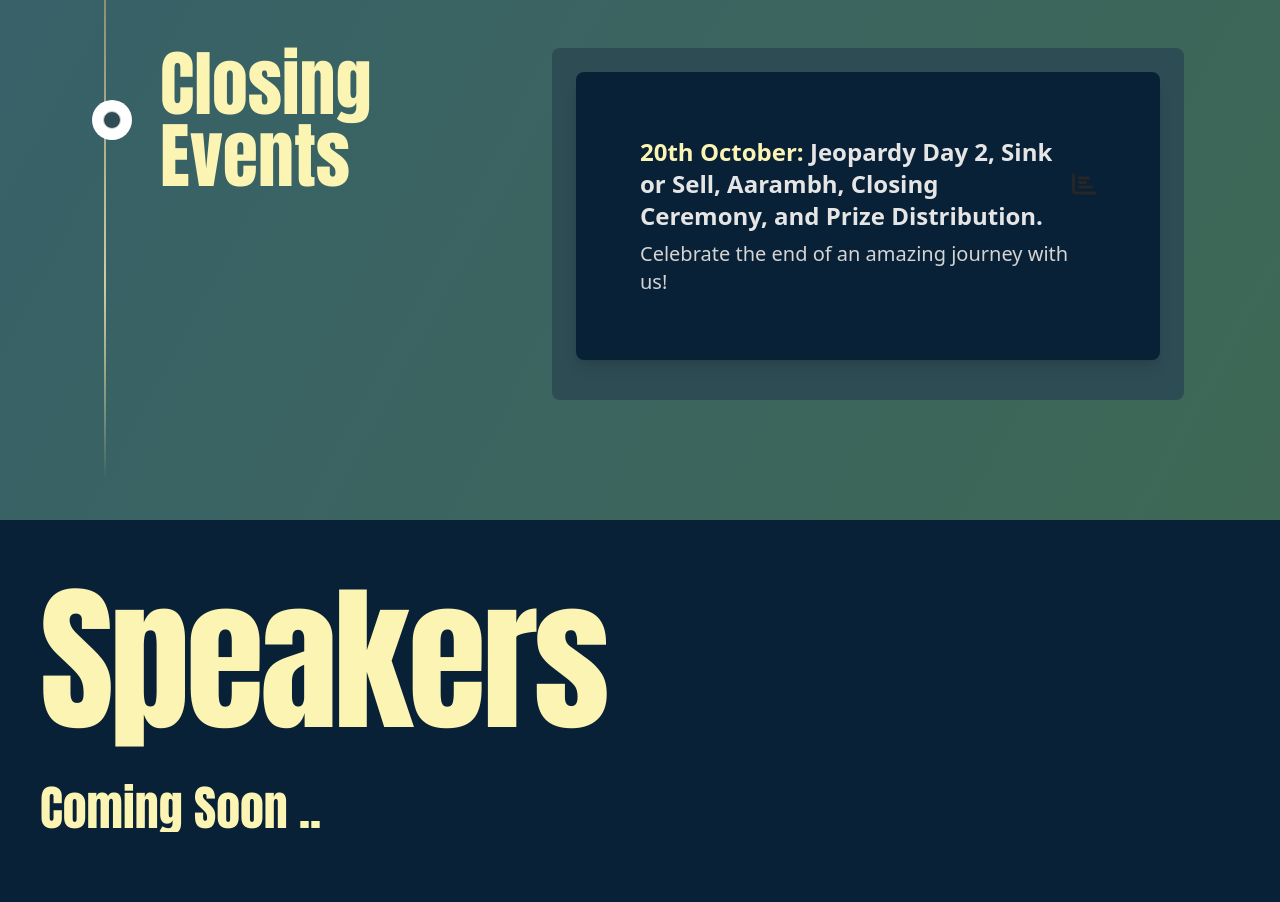
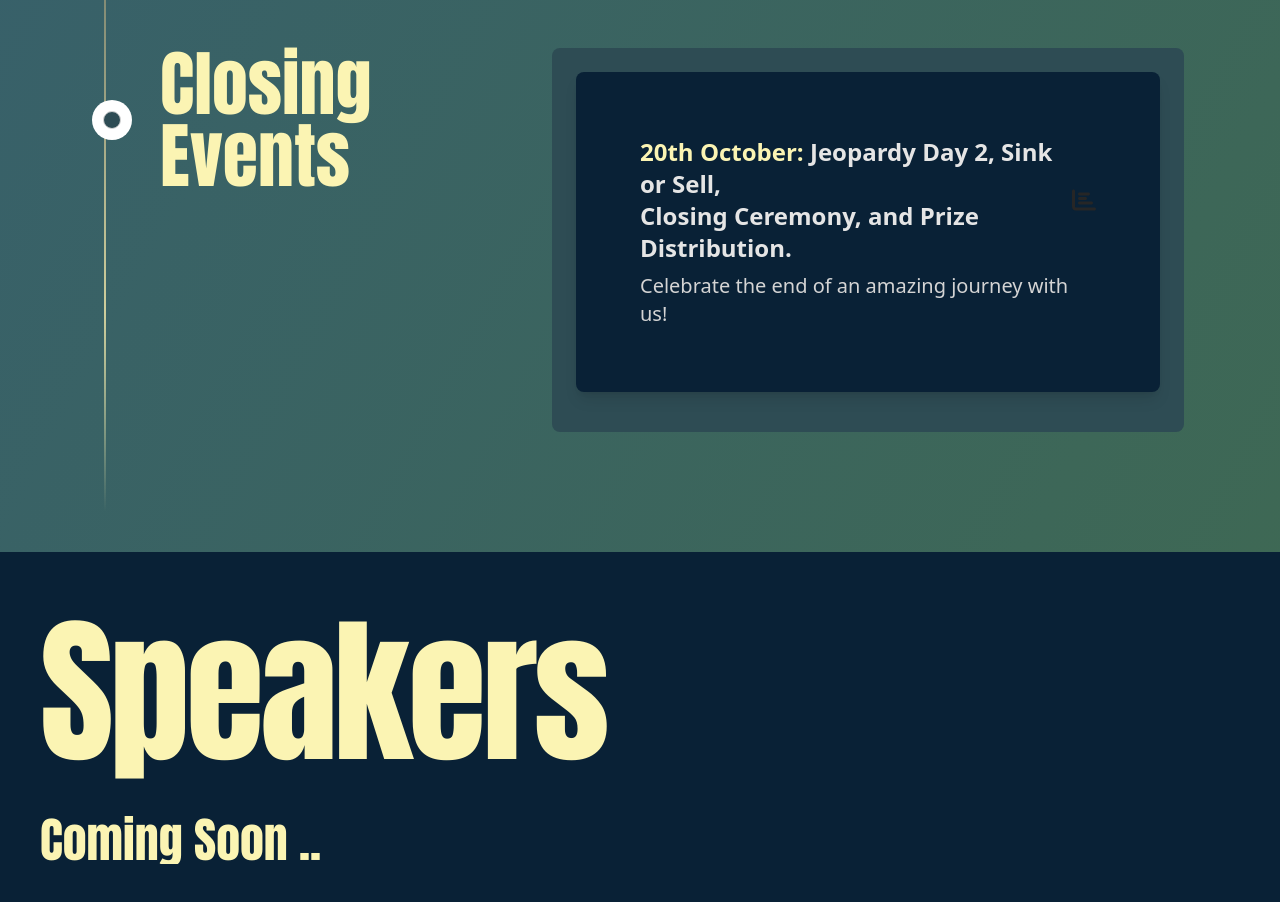
Before and after one commit to Aneesh200/Esummit24, a Next.js app: page / in a window 1280 px wide. Shown: the part 3380-4282 px from the top of the page. Built offline with nearby package versions, Linux system fonts and the light colour scheme.

Commit message:
Updae-20241017

```diff
--- a/src/components/Timeline.tsx
+++ b/src/components/Timeline.tsx
@@ -64,7 +64,7 @@ export function TimelineDemo() {
         <div className="lg:p-16 p-8 rounded-lg shadow-lg bg-mainBlue mb-4 transition-transform duration-300 ease-in-out transform hover:scale-105">
           <div className="flex justify-between items-center mb-2">
             <p className="text-neutral-200 text-xl md:text-2xl font-bold">
-              <span className="font-extrabold text-lYellow">20th October:</span> Jeopardy Day 2, Sink or Sell, Aarambh, Closing Ceremony, and Prize Distribution.
+              <span className="font-extrabold text-lYellow">20th October:</span> Jeopardy Day 2, Sink or Sell, <br/>Closing Ceremony, and Prize Distribution.
             </p>
             <FontAwesomeIcon icon={faChartBar} className="h-6 w-6 text-neutral-800 dark:text-neutral-200 ml-2" />
           </div>
```
